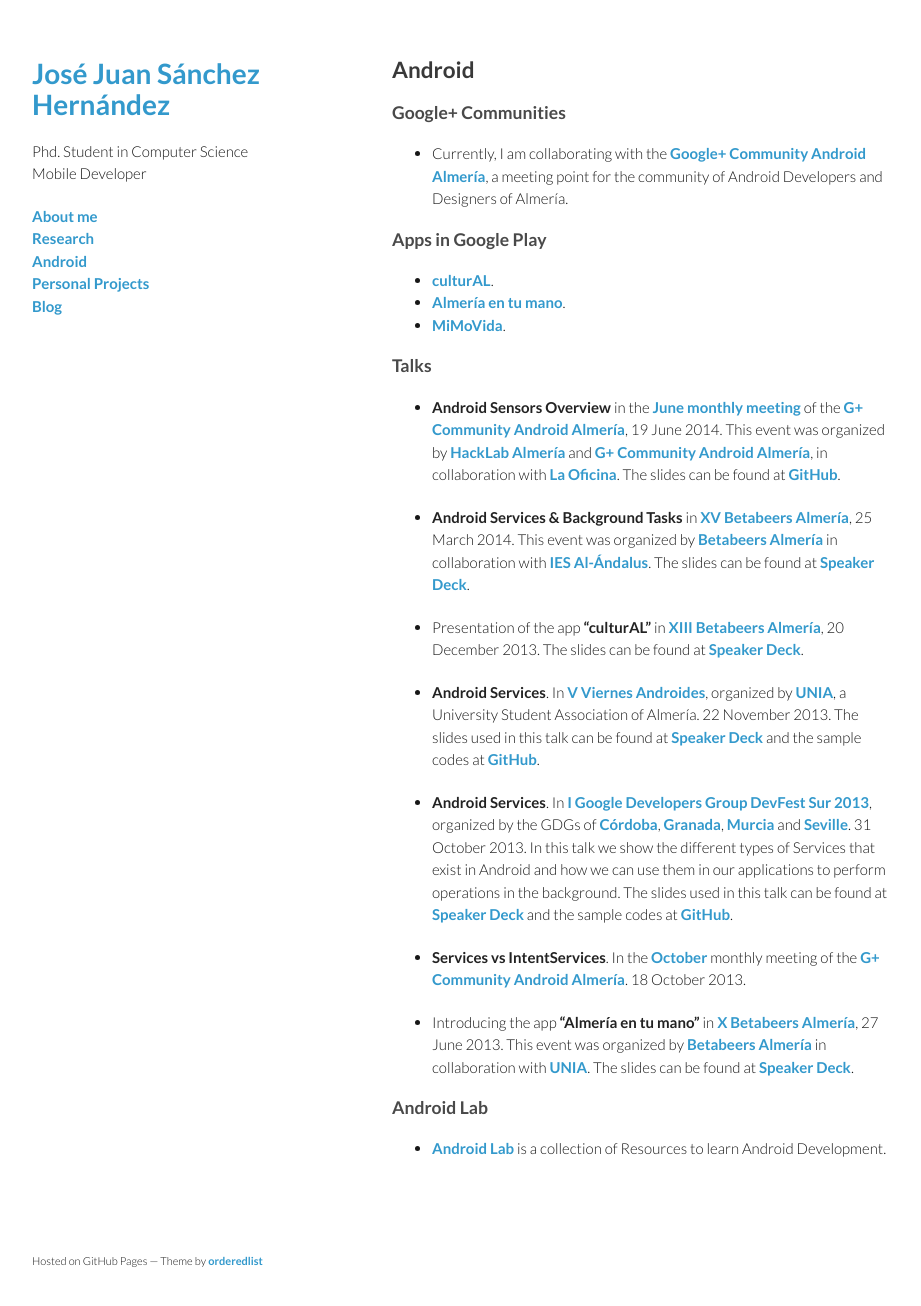
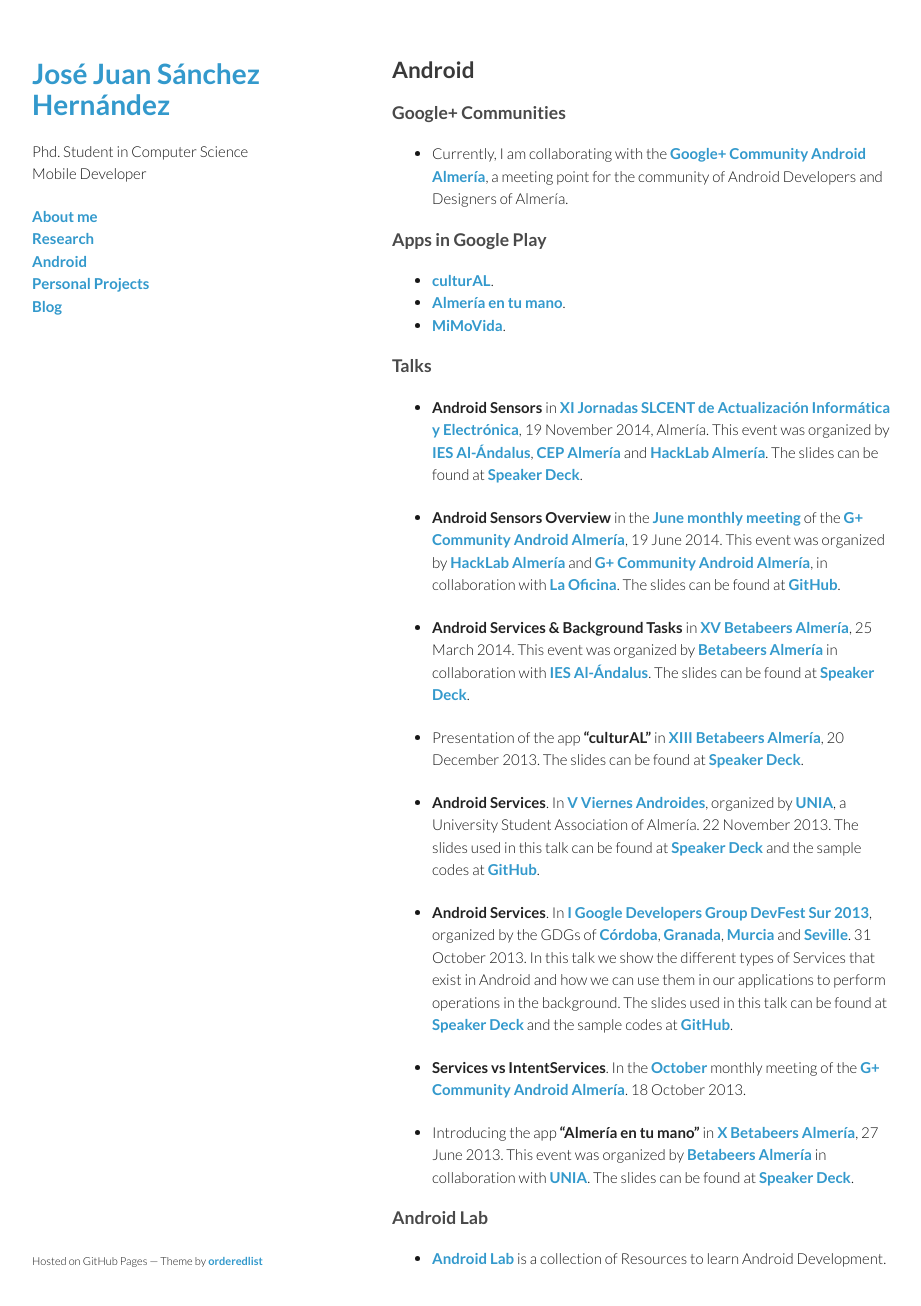
Before and after one commit to josejuansanchez/josejuansanchez.github.io, a Jekyll site: the page built from android/index.md, in a window 1280 px wide and 1340 px high. Shown: the top 1306 px of the window, without its empty margins (178-1099 px from the left). Built offline with Jekyll 4.4.1, drawn with Linux system fonts in a browser that asks for light colours.

Commit message:
Update index.md

```diff
--- a/android/index.md
+++ b/android/index.md
@@ -14,6 +14,8 @@
   - [MiMoVida](https://play.google.com/store/apps/details?id=com.idiria.games.mimovida).
 
 ### Talks
+  * **Android Sensors** in [XI Jornadas SLCENT de Actualización Informática y Electrónica](http://hacklabalmeria.net/evento/20141119/), 19 November 2014, Almería. This event was organized by [IES Al-Ándalus](http://www.iesalandalus.org), [CEP Almería](http://www.cepalmeria.org) and [HackLab Almería](http://hacklabalmeria.net). The slides can be found at [Speaker Deck](https://speakerdeck.com/josejuansanchez/android-sensors).
+
   * **Android Sensors Overview** in the [June monthly meeting](https://plus.google.com/u/0/events/c413kli326rdrf6ufgro4jecjm8) of the [G+ Community Android Almería](https://plus.google.com/u/0/communities/105420979515011141876), 19 June 2014. This event was organized by [HackLab Almería](http://hacklabalmeria.net) and [G+ Community Android Almería](https://plus.google.com/u/0/communities/105420979515011141876), in collaboration with [La Oficina](http://laoficinacultural.org). The slides can be found at [GitHub](http://josejuansanchez.org/android-sensors-overview/).
 
   * **Android Services & Background Tasks** in [XV Betabeers Almería](http://betabeers.com/event/xv-betabeers-almeria-1691/), 25 March 2014. This event was organized by [Betabeers Almería](https://twitter.com/betabeersALM) in collaboration with [IES Al-Ándalus](http://www.iesalandalus.org). The slides can be found at [Speaker Deck](https://speakerdeck.com/josejuansanchez/android-services-and-background-tasks).
```
